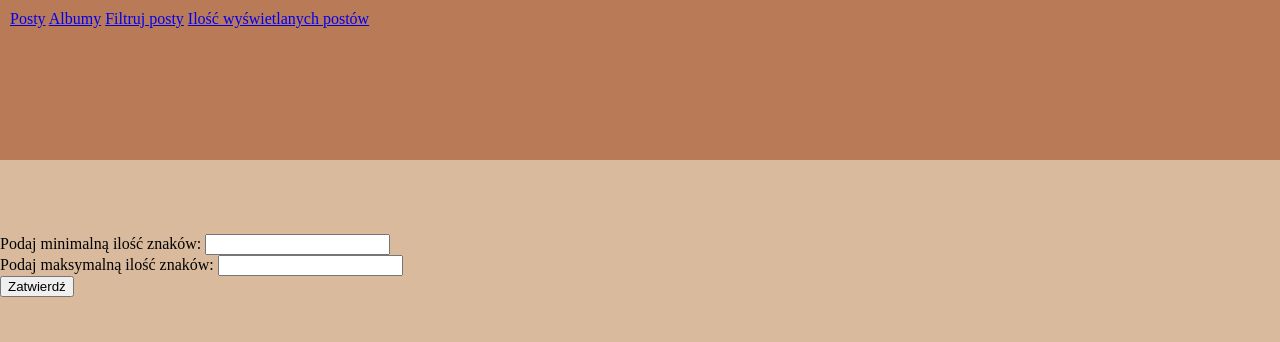
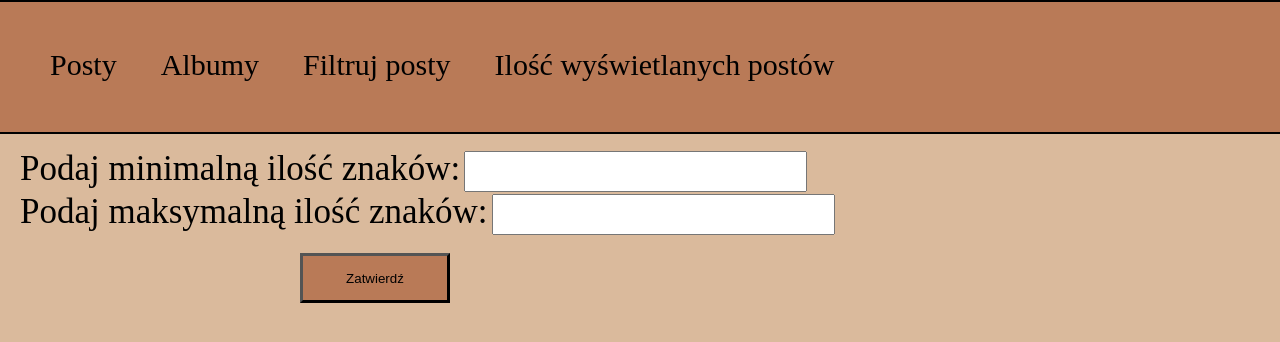
Before and after one commit to JK1234123/Projekt_Technologie_Internetowe, a Flask app: page /filtr in a window 1280 px wide. Shown: the top 342 px of the page. Run offline with Flask 2, Linux system fonts and the light colour scheme.

Commit message:
Added styling

```diff
--- a/Aplikacja.py
+++ b/Aplikacja.py
@@ -5,4 +5,4 @@ app = Flask(__name__)
 app.register_blueprint(views, url_prefix="/")
 
 app.config['SECRET_KEY'] = "AS@!zxd412SA754gh"
-app.run(port=5000)
+app.run(debug=True, port=5000)
--- a/static/Styles/style.css
+++ b/static/Styles/style.css
@@ -1,76 +1,92 @@
 .header {
 	background-color: rgb(185,122,87);
-	height: 140px;
+	height: 110px;
 	width: 99%;
 	padding: 10px 10px;
 	position: fixed;
 	white-space: nowrap;
 	overflow-x: auto;
+	margin-top:0px;
+	margin-left:0px;
 	top:0;
+	border:0,5px;
 }
-.header button{
-	display: inline-block;
-	background-color:rgb(218, 186, 156);
-	border-color:rgb(218, 186, 156);
-	width: 200px;
-	height: 100px;
-	font-size: 24px;
-	float: left;
-	margin-top: 20px;
-	margin-left: 20px;
+.header a {
+	margin-left:40px;
+	font-size:30px;
 }
-.header p{
-	display: inline-block;
-	float: right;
-	margin-right:5px;
-	margin-top:10px;
-	font-size: 24px;
-}
-.header input{
-	margin-top: 65px;
-	display: inline-block;
-	float:right;
-	vertical-align:center;
-}
-.header label{
-	margin-top: 65px;
-	display: inline-block;
-	float:right;
-	vertical-align:center;
-}
-}
-#postyapi {
-	float:right;
-}
-#filtr {
-	float:right;
-}
-.main {
-	background-color:rgb(218, 186, 156);
-	height:2000px;
-	margin-top: 140px;
-	display:flex;
-}
-#posts td {
-	padding: 0px 200px 1px 200px;
-	text-align: middle;
-    vertical-align: top;
-}
-#titles td {
-	padding: 50px 200px 1px 200px;
-	text-align: center;
-    vertical-align: bottom;
-}
-#nowyPostbtn{
-	float:right;
+.space {
+	margin-top: 131px;
+	border:0px;
 }
 body {
 	margin:0;
 	background-color:rgb(218, 186, 156);
 }
-#posty{
-	margin-left:10px;
+div {
+	border: 2px solid black;
+	border-left:0px;
 }
-#zdjecia{
-	margin-left:10px;
+h1 {
+	margin-left: 20px;
 }
+h2 {
+	margin-left: 20px;
+}
+p {
+	margin-left:20px;
+}
+.title {
+	font-size:45px;
+}
+
+label {
+	font-size:35px;
+	margin-left: 20px;
+}
+#submit {
+	margin-left: 300px;
+	width:150px;
+	height:50px;
+	background-color:rgb(185,122,87);
+	border-color: black;
+	border-width: 3px;
+}
+input {
+	height: 35px;
+	-moz-appearance: textfield;
+}
+input[type="number"]
+{
+    font-size:26px;
+}
+.commentTitle {
+	font-size:25px;
+	margin-left:20px;
+}
+.commentBody {
+	font-size:20px;
+	margin-left:20px;
+}
+hr {
+	color: black;
+}
+a:visited {
+  color: black;
+  text-decoration: none;
+}
+a:link {
+  color: black;
+  text-decoration: none;
+}
+a:hover {
+  color:  #505050;
+  text-decoration: none;
+}
+a:active {
+  color: gray;
+  text-decoration: none;
+}
+img {
+	margin-left:20px;
+}
--- a/templates/album.html
+++ b/templates/album.html
@@ -1,10 +1,10 @@
 {%extends "layout.html" %}
 {% block main %}
-    <h1>{{data.title}}</h1>
     <br>
+    <h1 class="title">{{data.title}}</h1><br>
     {% for photo in photos%}
-        <h5>{{photo.title}}</h5>
+        <h2>{{photo.title}}</h2>
         <img src="{{photo.url}}"></img>
-        <br>
+        <br><br>
     {% endfor %}
 {% endblock %}
--- a/templates/albumy.html
+++ b/templates/albumy.html
@@ -1,7 +1,8 @@
 {%extends "layout.html" %}
 {% block main %}
     {% for album in data%}
+        <div>
         <h1><a href="{{ url_for('views.photo', album_id=album.id)}}">{{album.title}}</a></h1>
-        <br>
+        </div>
     {% endfor %}
 {% endblock %}
--- a/templates/filtr.html
+++ b/templates/filtr.html
@@ -1,6 +1,6 @@
 {%extends "layout.html" %}
 {% block main %}
-<br><br><br><br><br>
+<br>
     <form method="POST">
         {{form.hidden_tag()}}
         {{form.minZnakow.label}}
@@ -8,7 +8,7 @@
         <br>
         {{form.maxZnakow.label}}
         {{form.maxZnakow()}}
-        <br>
+        <br><br>
 
         {{form.submit()}}
     </form>
--- a/templates/index.html
+++ b/templates/index.html
@@ -1,8 +1,9 @@
 {%extends "layout.html" %}
 {% block main %}
     {% for post in data%}
+        <div>
         <h1><a href="{{ url_for('views.post', post_id=post.id)}}">{{post.title}}</a></h1>
         <p>{{post.body}}</p>
-        <br>
+        </div>
     {% endfor %}
 {% endblock %}
--- a/templates/layout.html
+++ b/templates/layout.html
@@ -8,6 +8,7 @@
 </head>
 <body >
 <div class="header">
+    <br><br>
 <a href="/posty">Posty</a>
 <a href="/albumy">Albumy</a>
 <a href="/filtr">Filtruj posty</a>
@@ -16,8 +17,7 @@
 <a href="/">Wyczyść filtr</a>
 {% endif %}
 </div>
-<br>
-<br><br><br><br><br><br><br>
+<div class="space"></div>
 {% block main%}
 {% endblock%}
 </body>
--- a/templates/limit.html
+++ b/templates/limit.html
@@ -1,11 +1,11 @@
 {%extends "layout.html" %}
 {% block main %}
-<br><br><br><br><br>
+<br>
     <form method="POST">
         {{form.hidden_tag()}}
         {{form.limit.label}}
         {{form.limit()}}
-        <br>
+        <br><br>
 
         {{form.submit()}}
     </form>
```
Also changed, not shown: templates/post.html (+6 -5 lines).
